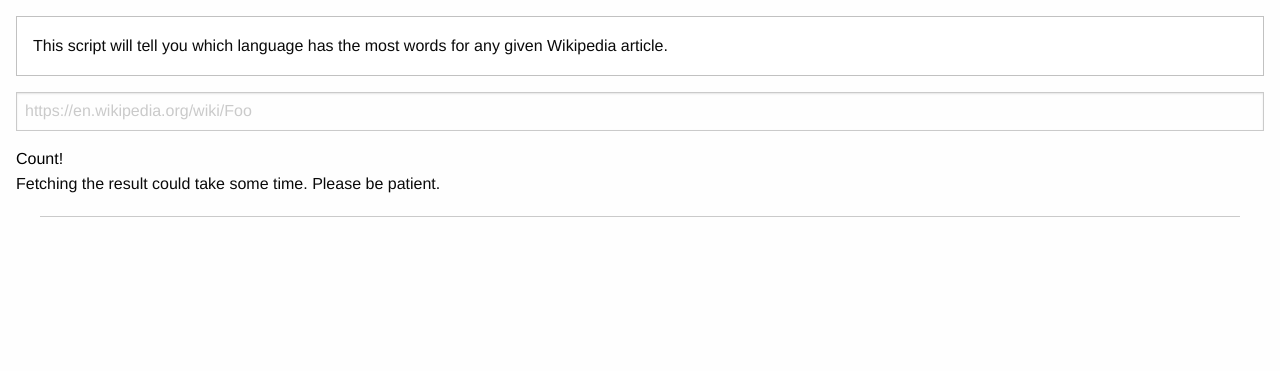
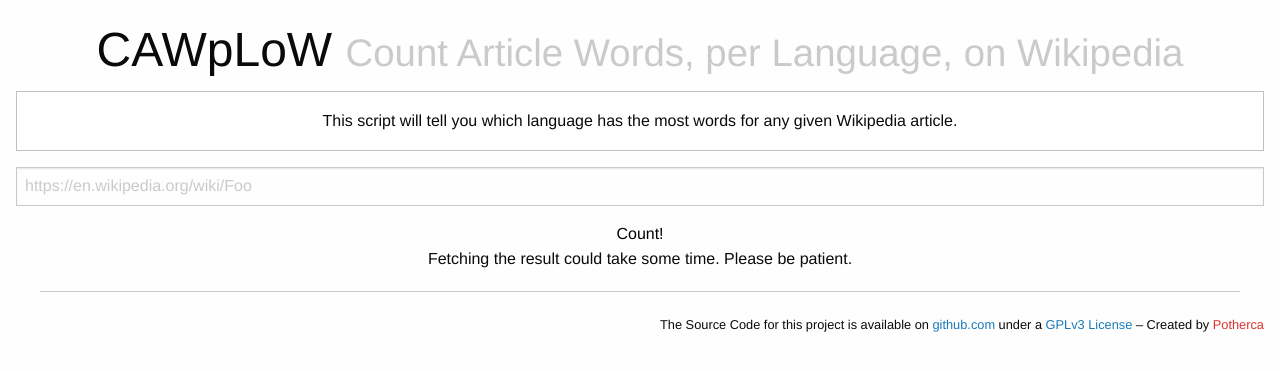
Before and after one commit to potherca-blog/count-article-words-per-language-on-wikipedia, a PHP site: page / in a window 1280 px wide. Shown: the top 371 px of the page. Run offline with PHP 8.4, Linux system fonts and the light colour scheme; some libraries are stand-ins or nearby versions.

Commit message:
Mostly Style improvements
 - Makes table and text content horizontal alignment centered
 - Adds a header to the webpage with project name
 - Adds a footer to the webpage with github, licensing and author links
 - Makes the local environment use the cached web fetcher to reduce waiting time
 - Adds UTF-8 encoding shizzle (thats a tehncnical term)

```diff
--- a/web/index.php
+++ b/web/index.php
@@ -1,6 +1,7 @@
 <!DOCTYPE html>
 <?php
 require_once __DIR__ . '/../vendor/autoload.php';
+ini_set('default_charset', 'utf-8');
 
 $sUrl = '';
 $isValid = true;
@@ -14,14 +15,24 @@ if (isset($_POST['url'])) {
 }
 ?>
 <html>
-<head>
+<head profile="http://microformats.org/profile/rel-license">
+    <meta charset="utf-8">
     <title>Wikipedia Article Word Counter</title>
     <link rel="stylesheet" href="//cdn.jsdelivr.net/foundation/5.2.2/css/foundation.min.css" />
     <style>
         body {padding:1em;}
+        table {margin: 0 auto;}
+        .potherca, .potherca:hover {color: rgb(220, 50, 47); border-bottom: 1px solid rgb(255,255,255);}
+        .potherca:hover {border-bottom-color: rgb(220, 50, 47)}
     </style>
 </head>
-<body>
+<body class="text-center">
+    <header>
+        <h1>
+            CAWpLoW
+            <small>Count Article Words, per Language, on Wikipedia</small>
+        </h1>
+    </header>
     <form
         accept-charset="utf-8"
         action=""
@@ -41,6 +52,14 @@ if (isset($_POST['url'])) {
     </form>
     <?=$sContent ?>
 <hr/>
+<footer class="text-right">
+    <small>
+        The Source Code for this project is available on <a href="https://github.com/potherca/count-article-words-per-language-on-wikipedia"
+       >github.com</a> under a <a href="https://www.gnu.org/licenses/gpl.html" rel="license"
+       >GPLv3 License</a>
+    &ndash;
+        Created by <a href="http://pother.ca/" class="potherca">Potherca</a>
+</footer>
 </body>
 </html>
 <?php
@@ -355,7 +374,11 @@ function buildContent($sUrl)
             'zu' => 'isiZulu (Zulu)',
         );
 
-        $oFetcher = new \Potherca\Wall\Shell\WebFetcher();
+        if (isset($_SERVER['SERVER_NAME']) && substr($_SERVER['SERVER_NAME'], -6) === '.local') {
+            $oFetcher = new \Potherca\Wall\Shell\CachedWebFetcher();
+        } else {
+            $oFetcher = new \Potherca\Wall\Shell\WebFetcher();
+        }
         $oWall = new \Potherca\Wall\Wall($oFetcher);
         $aWordCount = $oWall->getWordCount($sUrl);
 
```
